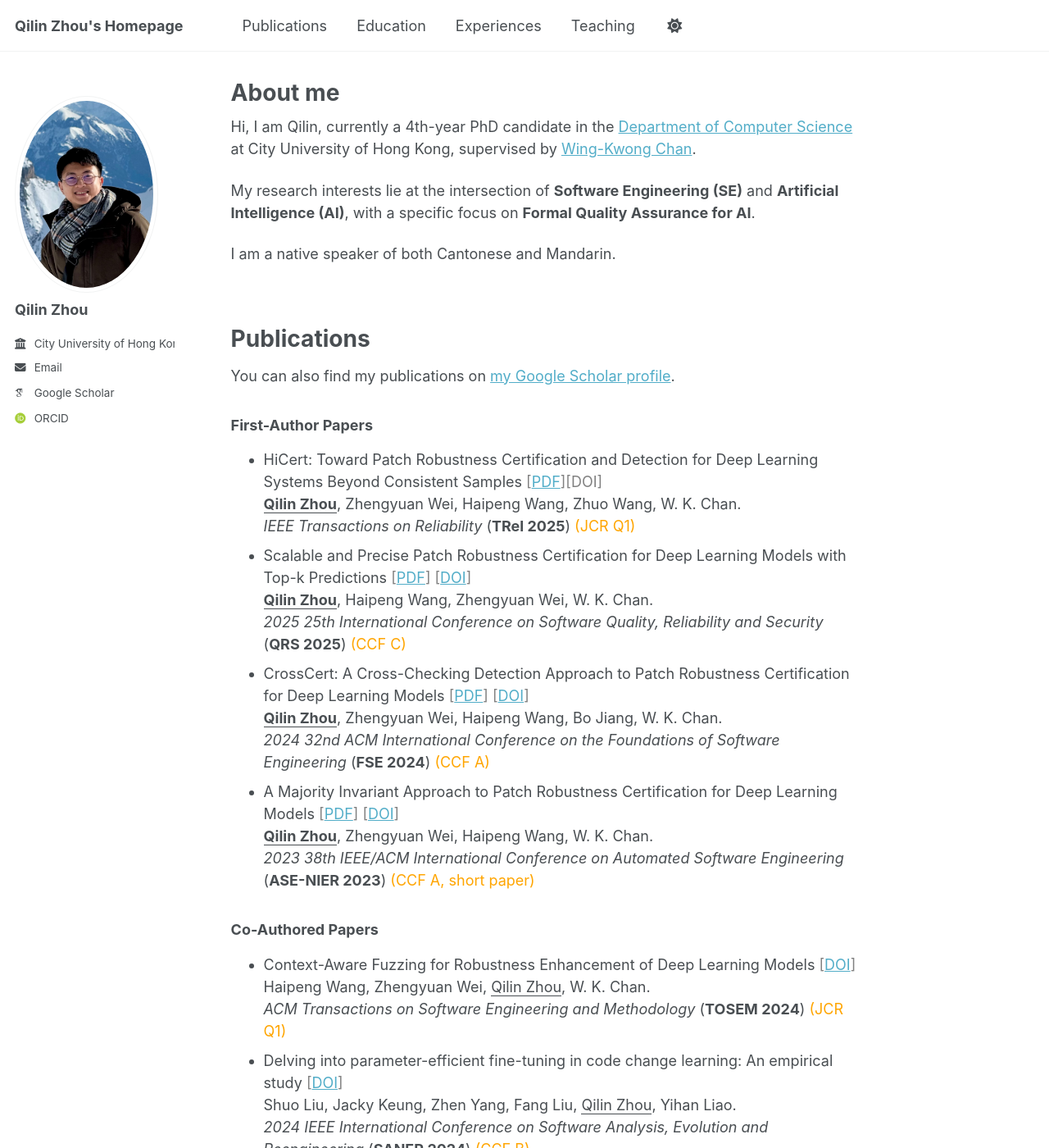
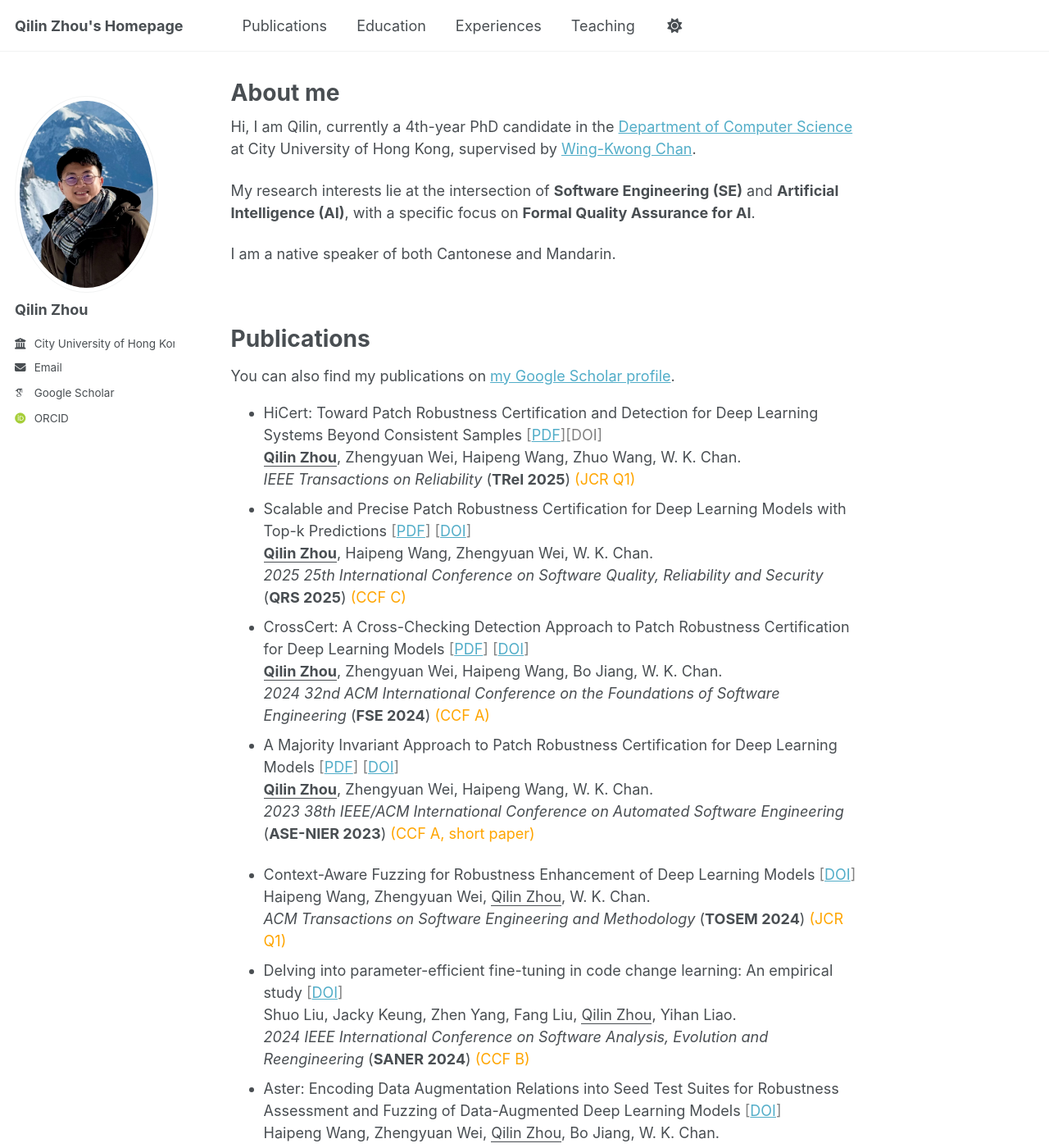
Before and after one commit to qilin-zhou/qilin-zhou.github.io, a Jekyll site: the page built from _pages/about.md, in a window 1280 px wide and 1400 px high. Shown: the whole window at 82% size. Built offline with Jekyll 4.4.1, drawn with Linux system fonts in a browser that asks for light colours; some web fonts are replaced; a script bundle is joined from its source files by our own code; library files that are not in the unit come from our copies.

Commit message:
Update about.md

```diff
--- a/_pages/about.md
+++ b/_pages/about.md
@@ -20,7 +20,7 @@ Publications
 ======
   <div class="wordwrap">You can also find my publications on <a href="{{site.author.googlescholar}}">my Google Scholar profile</a>.</div>
 
-### First-Author Papers
+
 -  HiCert: Toward Patch Robustness Certification and Detection for Deep Learning Systems Beyond Consistent Samples <span style="color: grey;">[[PDF](https://www.arxiv.org/abs/2512.06123)][DOI]</span>
   **<ins>Qilin Zhou</ins>**, Zhengyuan Wei, Haipeng Wang, Zhuo Wang, W. K. Chan.
 _IEEE Transactions on Reliability_ (**TRel 2025**) <span style="color: Orange;"> (JCR Q1)</span>
@@ -34,7 +34,7 @@ _IEEE Transactions on Reliability_ (**TRel 2025**) <span style="color: Orange;">
   **<ins>Qilin Zhou</ins>**, Zhengyuan Wei, Haipeng Wang, W. K. Chan.
   _2023 38th IEEE/ACM International Conference on Automated Software Engineering_ (**ASE-NIER 2023**) <span style="color: Orange;"> (CCF A, short paper)</span>
 
-### Co-Authored Papers
+
 - Context-Aware Fuzzing for Robustness Enhancement of Deep Learning Models <span style="color: grey;">[[DOI](https://doi.org/10.1145/3680464)]</span>
   Haipeng Wang, Zhengyuan Wei, <ins>Qilin Zhou</ins>, W. K. Chan.
   _ACM Transactions on Software Engineering and Methodology_ (**TOSEM 2024**) <span style="color: Orange;"> (JCR Q1)</span>
```
